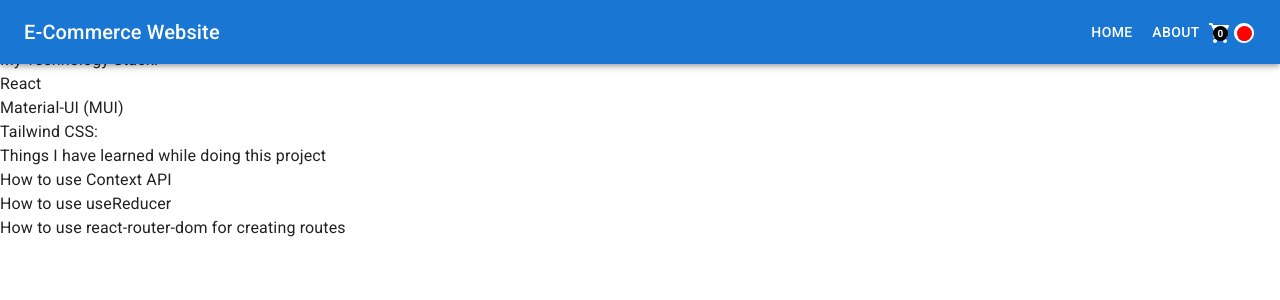
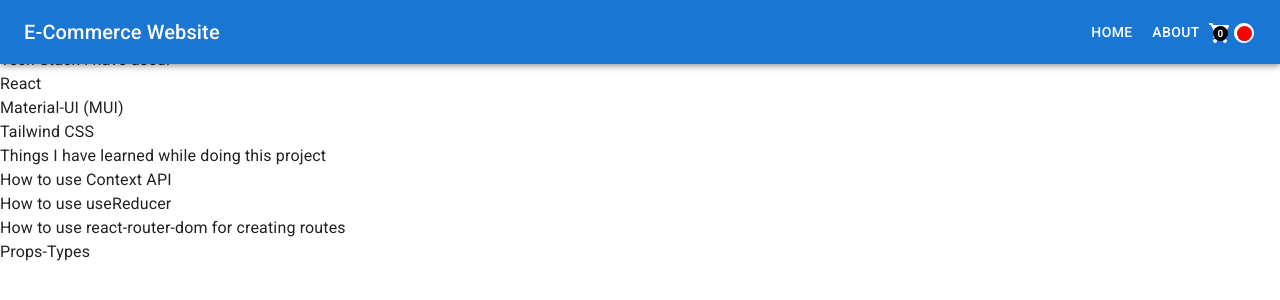
Before and after one commit to SumanKisku/e-commerce-react, a React (Vite) app: page /about in a window 1280 px wide. Shown: the top 300 px of the page. Built offline with nearby package versions, Linux system fonts and the light colour scheme.

Commit message:
little changes in about

```diff
--- a/src/pages/AboutPage.jsx
+++ b/src/pages/AboutPage.jsx
@@ -1,16 +1,16 @@
 
 const AboutPage = () => {
   return (
-    <div className="mx-2.5 mt-24">
-      <div className="p-8 bg-gray-100">
+    <div className="mx-2.5 mt-20">
+      <div className="p-8">
         <h1 className="mb-4 text-2xl font-semibold">About Section for E-Commerce Project</h1>
         <p>Welcome to my E-Commerce project</p>
 
-        <h2 className="mt-6 text-lg font-semibold">My Technology Stack:</h2>
+        <h2 className="mt-6 text-lg font-semibold">Tech Stack I have used:</h2>
         <ul className="pl-6 mt-2 list-disc">
           <li>React</li>
           <li>Material-UI (MUI)</li>
-          <li>Tailwind CSS:</li>
+          <li>Tailwind CSS</li>
         </ul>
 
         <h2 className="mt-6 text-lg font-semibold">Things I have learned while doing this project</h2>
@@ -18,6 +18,7 @@ const AboutPage = () => {
           <li>How to use Context API</li>
           <li>How to use useReducer</li>
           <li>How to use react-router-dom for creating routes</li>
+          <li>Props-Types</li>
         </ul>
       </div>
     </div>
```
